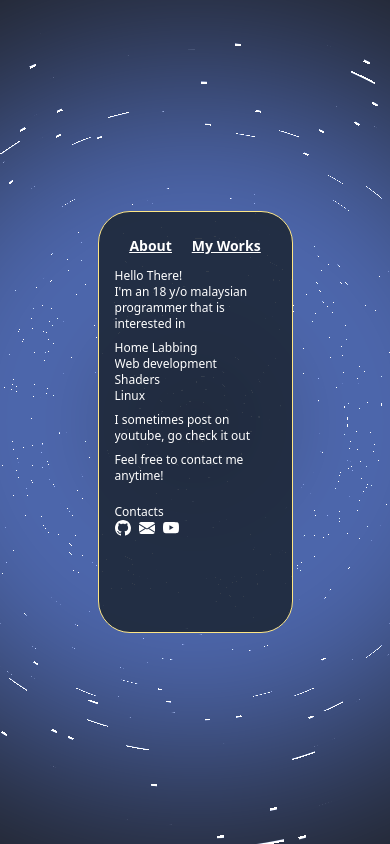
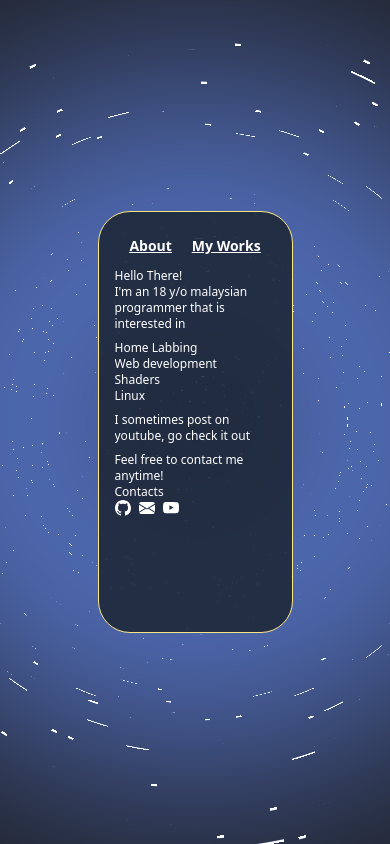
Before and after one commit to NotArceuid/notarceuid.github.io, a SvelteKit app: page / in a window 390 px wide. Built offline with nearby package versions, Linux system fonts and the light colour scheme.

Commit message:
Changed ui a bit

```diff
--- a/src/routes/+page.svelte
+++ b/src/routes/+page.svelte
@@ -33,7 +33,7 @@
 
     <h1>Feel free to contact me anytime!</h1>
 
-    <div class="md:hidden flex mt-5">
+    <div class="md:hidden flex mt-auto">
       <Contacts />
     </div>
   </div>
```
